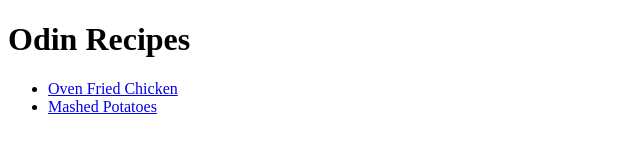
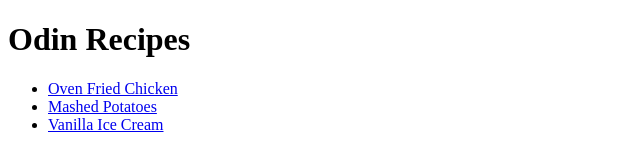
Before and after one commit to rileydonat/odin-recipes, a plain HTML site: page index.html in a window 1280 px wide. Shown: the whole page, without its empty margins (0-640 px from the left). Drawn offline with Linux system fonts and the light colour scheme.

Commit message:
Add ice cream page to list of anchored links
Added an additional anchored link to unordered list.

```diff
--- a/index.html
+++ b/index.html
@@ -11,6 +11,7 @@
         <ul>
             <li><a href="recipes/chicken.html">Oven Fried Chicken</a></li>
             <li><a href="recipes/mashedspuds.html">Mashed Potatoes</a></li>
+            <li><a href="recipes/vanillaicecream.html">Vanilla Ice Cream</a></li>
         </ul>
     </body>
 
```
